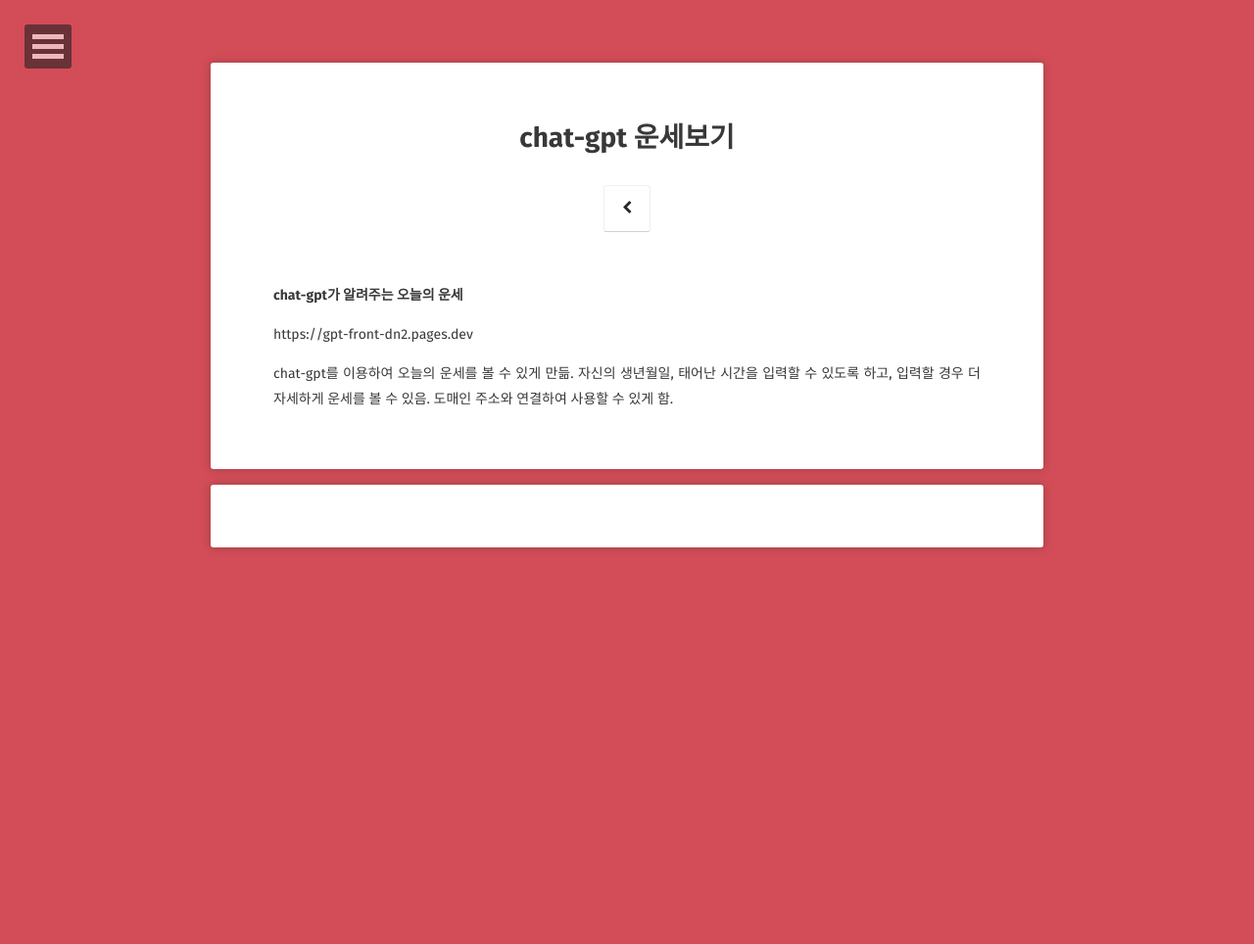
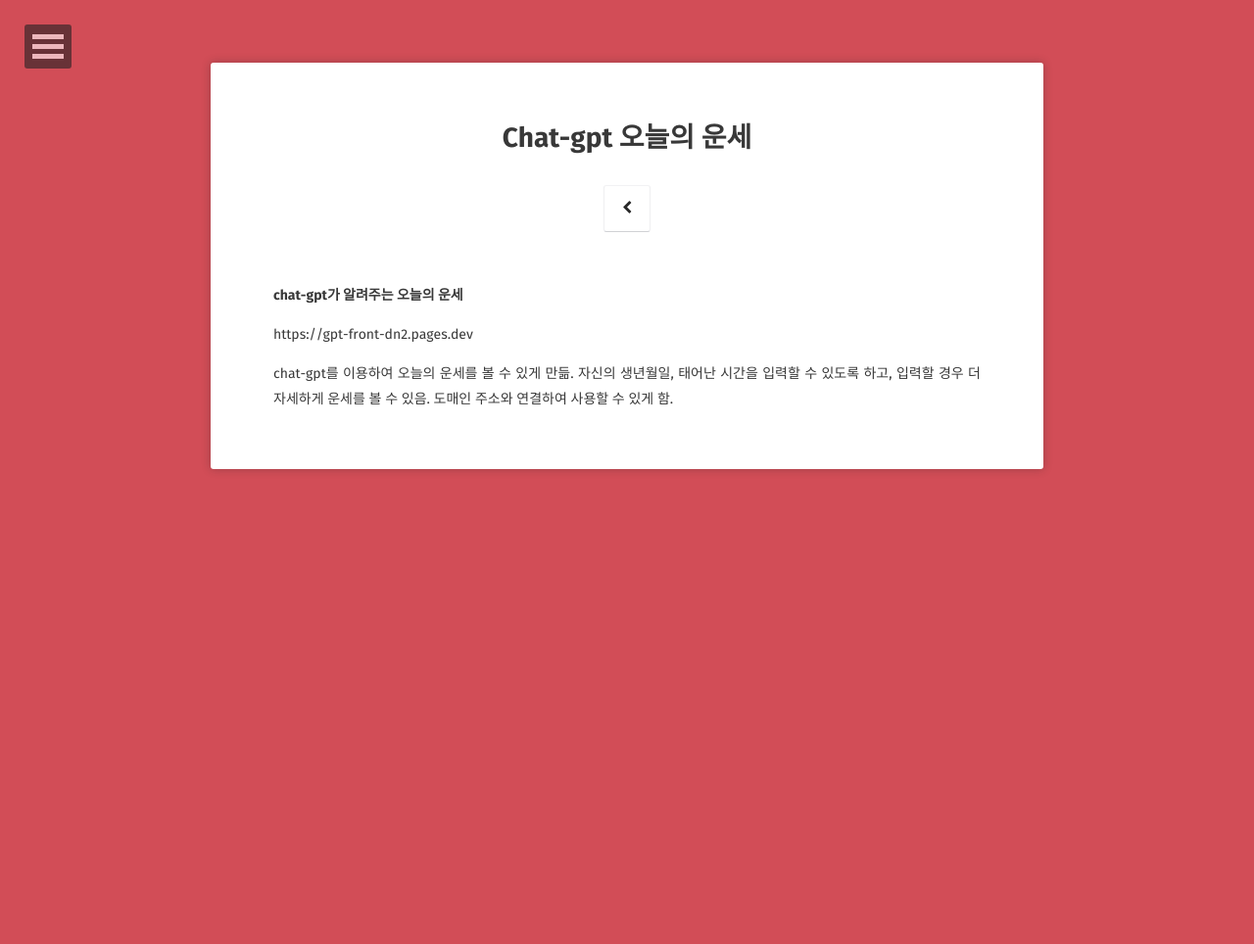
Before and after one commit to hoohoo1220/blog, a Jekyll site: the page built from projects/chat-gpt-project.md, in a window 1280 px wide. Shown: the whole page at 98% size. Built offline with Jekyll 4.4.1, drawn with Linux system fonts in a browser that asks for light colours; some web fonts are replaced; our own code applies the rules of GitHub Pages for plain Markdown files; comment, search, counter and statistics services are not loaded.

Commit message:
chat-gpt 프로젝트 업로드 시도

```diff
--- a/projects/chat-gpt-project.md
+++ b/projects/chat-gpt-project.md
@@ -1,7 +1,9 @@
 ---
-title: chat-gpt 운세보기
-categories: [chat-gpt]
-comments: true
+layout: page
+title: Chat-gpt 오늘의 운세
+
+date: 2023-07-16
+comments: false
 ---
 
 **chat-gpt가 알려주는 오늘의 운세**
```
